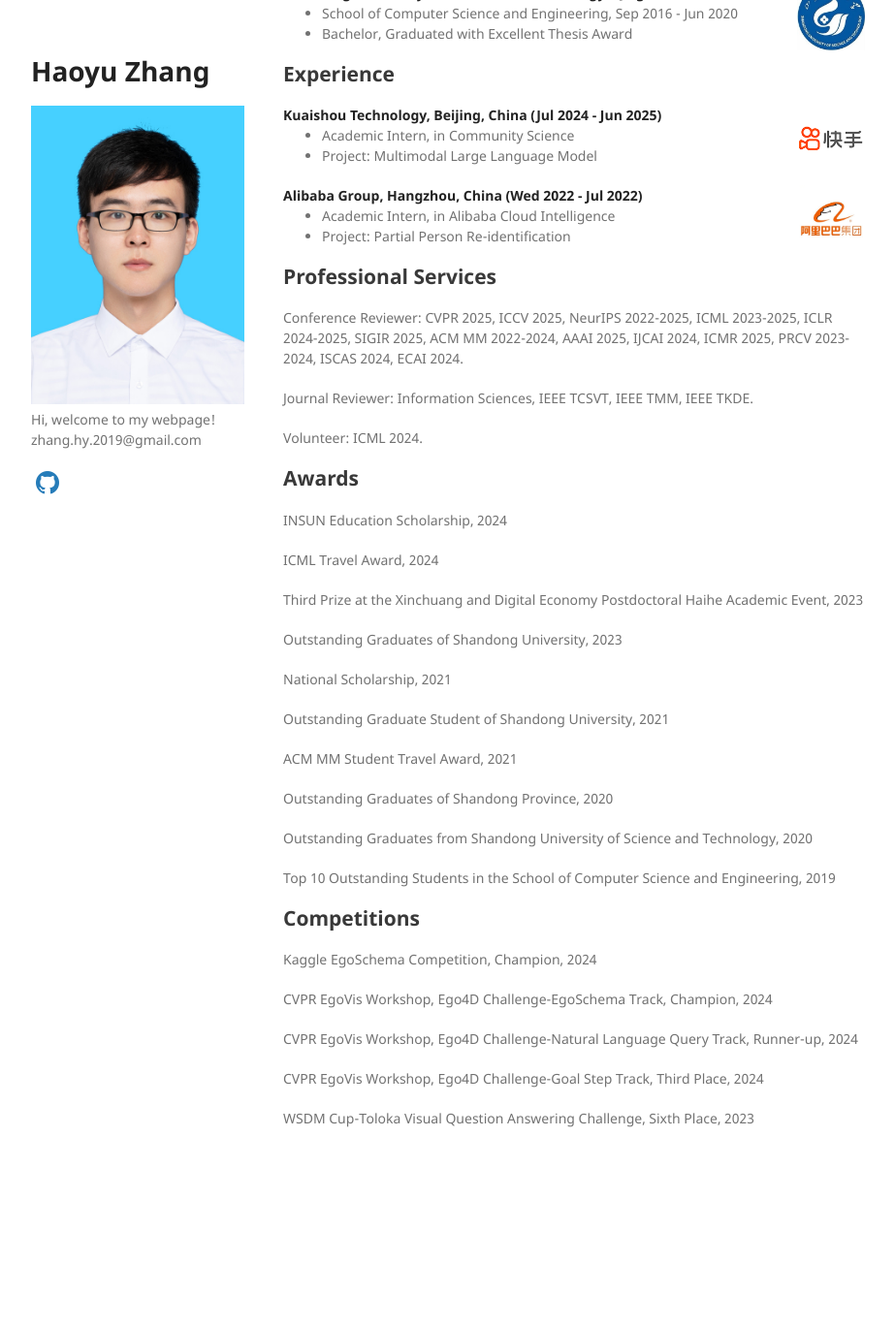
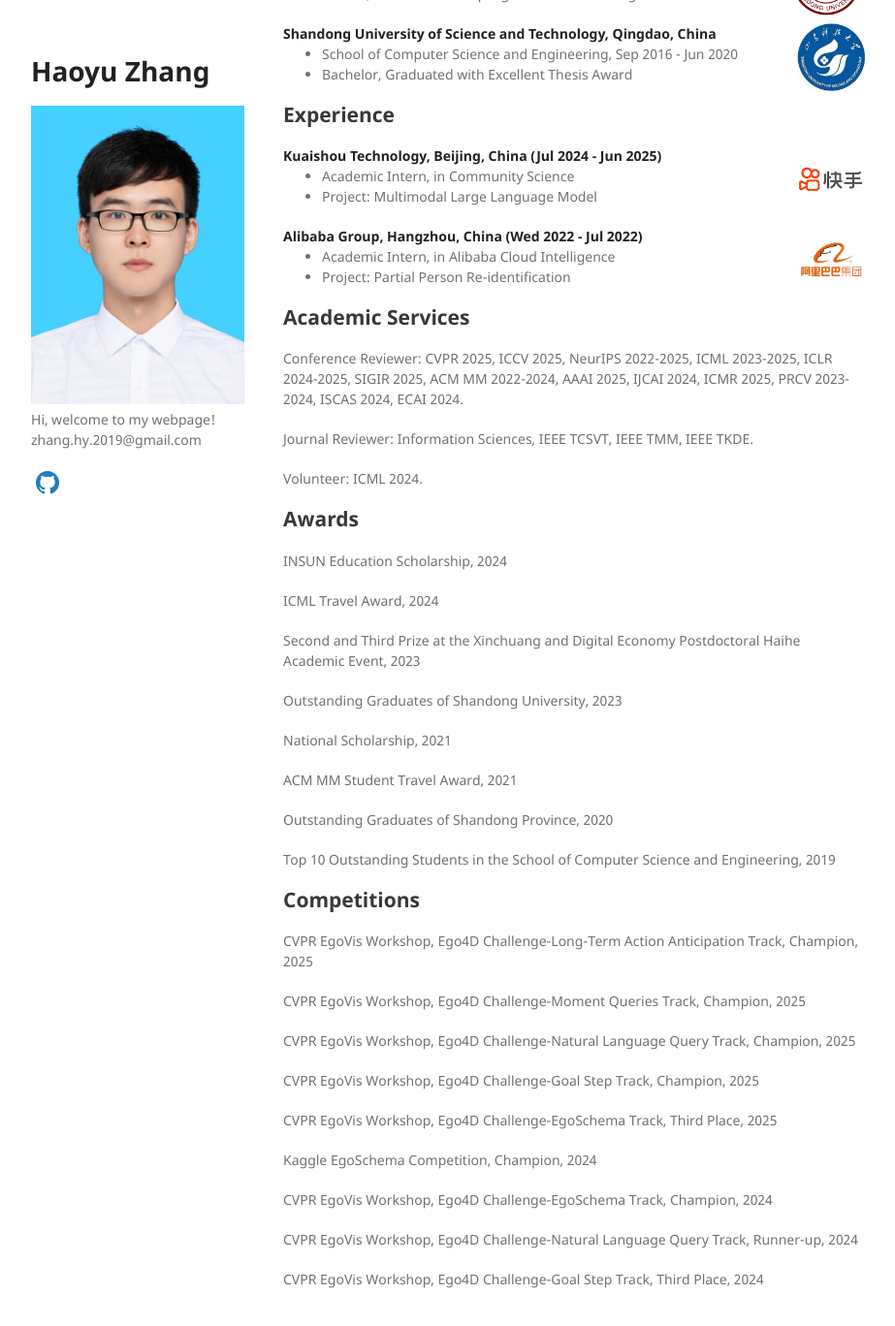
Before and after one commit to Hyu-Zhang/Hyu-Zhang.github.io, a Jekyll site: the page built from index.md, in a window 1280 px wide and 1400 px high, scrolled down 1973 px. Shown: the top 1368 px of the window at 97% size, without its empty margins (178-1101 px from the left). Built offline with Jekyll 4.4.1, drawn with Linux system fonts in a browser that asks for light colours; a style sheet for code colours, icons or effects is not loaded; our own code applies the rules of GitHub Pages for plain Markdown files; before the commit the page ends 3207 px from its top, so only the background shows below that; some of the changed text lies outside the part shown.

Commit message:
Update index.md

```diff
--- a/index.md
+++ b/index.md
@@ -3,20 +3,20 @@
 ---
 ## About Me
 
-I’m Haoyu Zhang (张昊宇), and I am currently a PhD Student at the School of Computer Science and Technology, [Harbin Institute of Technology (Shenzhen)](https://www.hitsz.edu.cn/), advised by [Prof. Liqiang Nie](https://liqiangnie.github.io/) and [Prof. Meng Liu](https://mengliu1991.github.io/). Also I am a Co-culture Student at [Pengcheng Laboratory](https://www.pcl.ac.cn/) under the supervision of [Prof. Yaowei Wang](https://scholar.google.com/citations?user=o_DllmIAAAAJ&hl=zh-CN). Before that, I received my M.E. degree in the School of Computer Science and Technology from [Shandong University](https://www.sdu.edu.cn/), advised by Prof. Liqiang Nie and Prof. Meng Liu. My research interests include Egocentric Vision Understanding, Multimodal Dialog, and Person Re-identification.
+I’m Haoyu Zhang (张昊宇), and I am currently a PhD Student at the School of Computer Science and Technology, [Harbin Institute of Technology (Shenzhen)](https://www.hitsz.edu.cn/), advised by [Prof. Liqiang Nie](https://liqiangnie.github.io/), [Prof. Yaowei Wang](https://scholar.google.com/citations?user=o_DllmIAAAAJ&hl=zh-CN), and [Prof. Meng Liu](https://mengliu1991.github.io/). Before that, I received my M.S. degree in the School of Computer Science and Technology from [Shandong University](https://www.sdu.edu.cn/), advised by Prof. Liqiang Nie and Prof. Meng Liu. My research interests include Egocentric Vision Understanding, Multimodal Dialog, and Person Re-identification.
 
 ## Publications
 
 **Haoyu Zhang**, Meng Liu, Zaijing Li, Haokun Wen, Weili Guan, Yaowei Wang, Liqiang Nie. "_Spatial Understanding from Videos: Structured Prompts Meet Simulation Data_". arXiv preprint, arXiv:2506.03642, 2025.<br />
 [[Paper](https://www.arxiv.org/abs/2506.03642)]  [[Code](https://github.com/Hyu-Zhang/SpatialMind)]  [[BibTex]()]
 
-Yisen Feng, **Haoyu Zhang**, Qiaohui Chu, Meng Liu, Weili Guan, Yaowei Wang, Liqiang Nie. "_OSGNet @ Ego4D Episodic Memory Challenge 2025_". arXiv preprint, arXiv:2506.03710, 2025.<br />
-[[Paper](https://www.arxiv.org/abs/2506.03710)]  [[Code]()]  [[BibTex]()]
+Yisen Feng, **Haoyu Zhang**, Qiaohui Chu, Meng Liu, Weili Guan, Yaowei Wang, Liqiang Nie. "_OSGNet @ Ego4D Episodic Memory Challenge 2025_". IEEE/CVF Conference on Computer Vision and Pattern Recognition EgoVis Workshop (**CVPR Workshop**), 2025.<br />
+[[Paper](https://www.arxiv.org/abs/2506.03710)]  [[Code](https://github.com/Yisen-Feng/OSGNet)]  [[BibTex]()]
 
-Qiaohui Chu, **Haoyu Zhang**, Yisen Feng, Meng Liu, Weili Guan, Yaowei Wang, Liqiang Nie. "_Technical Report for Ego4D Long-Term Action Anticipation Challenge 2025_". arXiv preprint, arXiv:2506.02550, 2025.<br />
-[[Paper](https://arxiv.org/abs/2506.02550)]  [[Code]()]  [[BibTex]()]
+Qiaohui Chu, **Haoyu Zhang**, Yisen Feng, Meng Liu, Weili Guan, Yaowei Wang, Liqiang Nie. "_Technical Report for Ego4D Long-Term Action Anticipation Challenge 2025_". IEEE/CVF Conference on Computer Vision and Pattern Recognition EgoVis Workshop (**CVPR Workshop**), 2025.<br />
+[[Paper](https://arxiv.org/abs/2506.02550)]  [[Code](https://github.com/CorrineQiu/Ego4D-LTA-Challenge-2025)]  [[BibTex]()]
 
-**Haoyu Zhang**, Yisen Feng, Qiaohui Chu, Meng Liu, Weili Guan, Yaowei Wang, Liqiang Nie. "_HCQA-1.5 @ Ego4D EgoSchema Challenge 2025_". arXiv preprint, arXiv:2505.20644, 2025.<br />
+**Haoyu Zhang**, Yisen Feng, Qiaohui Chu, Meng Liu, Weili Guan, Yaowei Wang, Liqiang Nie. "_HCQA-1.5 @ Ego4D EgoSchema Challenge 2025_". IEEE/CVF Conference on Computer Vision and Pattern Recognition EgoVis Workshop (**CVPR Workshop**), 2025.<br />
 [[Paper](https://arxiv.org/abs/2505.20644)]  [[Code](https://github.com/Hyu-Zhang/HCQA)]  [[BibTex]()]
 
 **Haoyu Zhang**, Qiaohui Chu, Meng Liu, Yunxiao Wang, Bin Wen, Fan Yang, Tingting Gao, Di Zhang, Yaowei Wang, Liqiang Nie. "_Exo2Ego: Exocentric Knowledge Guided MLLM for Egocentric Video Understanding_". arXiv preprint, arXiv:2503.09143, 2025.<br />
@@ -130,7 +130,7 @@
       </ul>
       </div>
 
-## Professional Services
+## Academic Services
 
 Conference Reviewer: CVPR 2025, ICCV 2025, NeurIPS 2022-2025, ICML 2023-2025, ICLR 2024-2025, SIGIR 2025, ACM MM 2022-2024, AAAI 2025, IJCAI 2024, ICMR 2025, PRCV 2023-2024, ISCAS 2024, ECAI 2024.
 
@@ -140,25 +140,25 @@
 
 ## Awards
 <!--
-2023信创与数字经济博士后海河学术论坛，三等奖
+2023信创与数字经济博士后海河学术论坛，二等奖，三等奖
 -->
 INSUN Education Scholarship, 2024
 
 ICML Travel Award, 2024
 
-Third Prize at the Xinchuang and Digital Economy Postdoctoral Haihe Academic Event, 2023
+Second and Third Prize at the Xinchuang and Digital Economy Postdoctoral Haihe Academic Event, 2023
 
 Outstanding Graduates of Shandong University, 2023
 
 National Scholarship, 2021
-
-Outstanding Graduate Student of Shandong University, 2021
+<!--
+Outstanding Graduate Student of Shandong University, 2021 -->
 
 ACM MM Student Travel Award, 2021
 
 Outstanding Graduates of Shandong Province, 2020
-
-Outstanding Graduates from Shandong University of Science and Technology, 2020
+<!--
+Outstanding Graduates from Shandong University of Science and Technology, 2020 -->
 
 Top 10 Outstanding Students in the School of Computer Science and Engineering, 2019
 
@@ -172,6 +172,16 @@
 
 ## Competitions
 
+CVPR EgoVis Workshop, Ego4D Challenge-Long-Term Action Anticipation Track, Champion, 2025
+
+CVPR EgoVis Workshop, Ego4D Challenge-Moment Queries Track, Champion, 2025
+
+CVPR EgoVis Workshop, Ego4D Challenge-Natural Language Query Track, Champion, 2025
+
+CVPR EgoVis Workshop, Ego4D Challenge-Goal Step Track, Champion, 2025
+
+CVPR EgoVis Workshop, Ego4D Challenge-EgoSchema Track, Third Place, 2025
+
 Kaggle EgoSchema Competition, Champion, 2024
 
 CVPR EgoVis Workshop, Ego4D Challenge-EgoSchema Track, Champion, 2024
@@ -180,9 +190,9 @@
 
 CVPR EgoVis Workshop, Ego4D Challenge-Goal Step Track, Third Place, 2024
 
+<!--
 WSDM Cup-Toloka Visual Question Answering Challenge, Sixth Place, 2023
 
-<!--
 ## Patents
 
 对话意图识别、用于识别对话意图的模型的训练方法, CN113590798A
```
